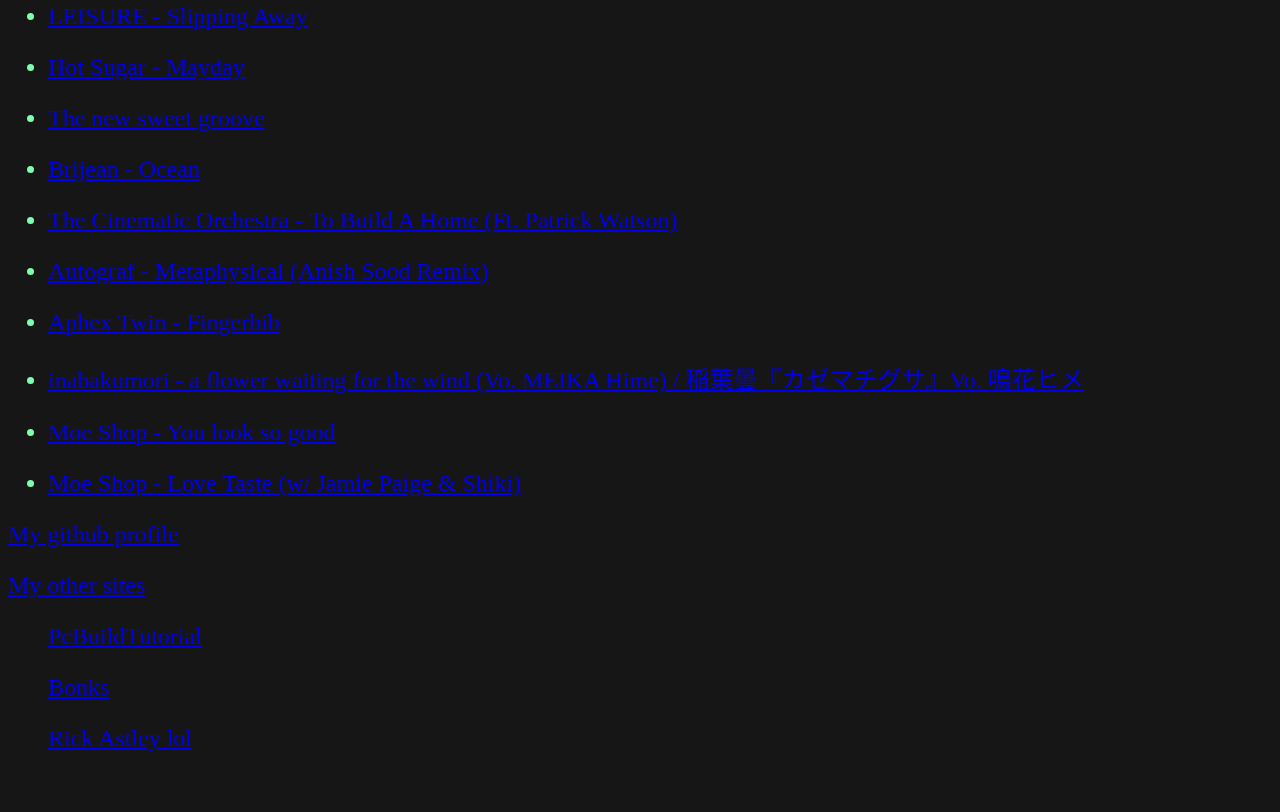
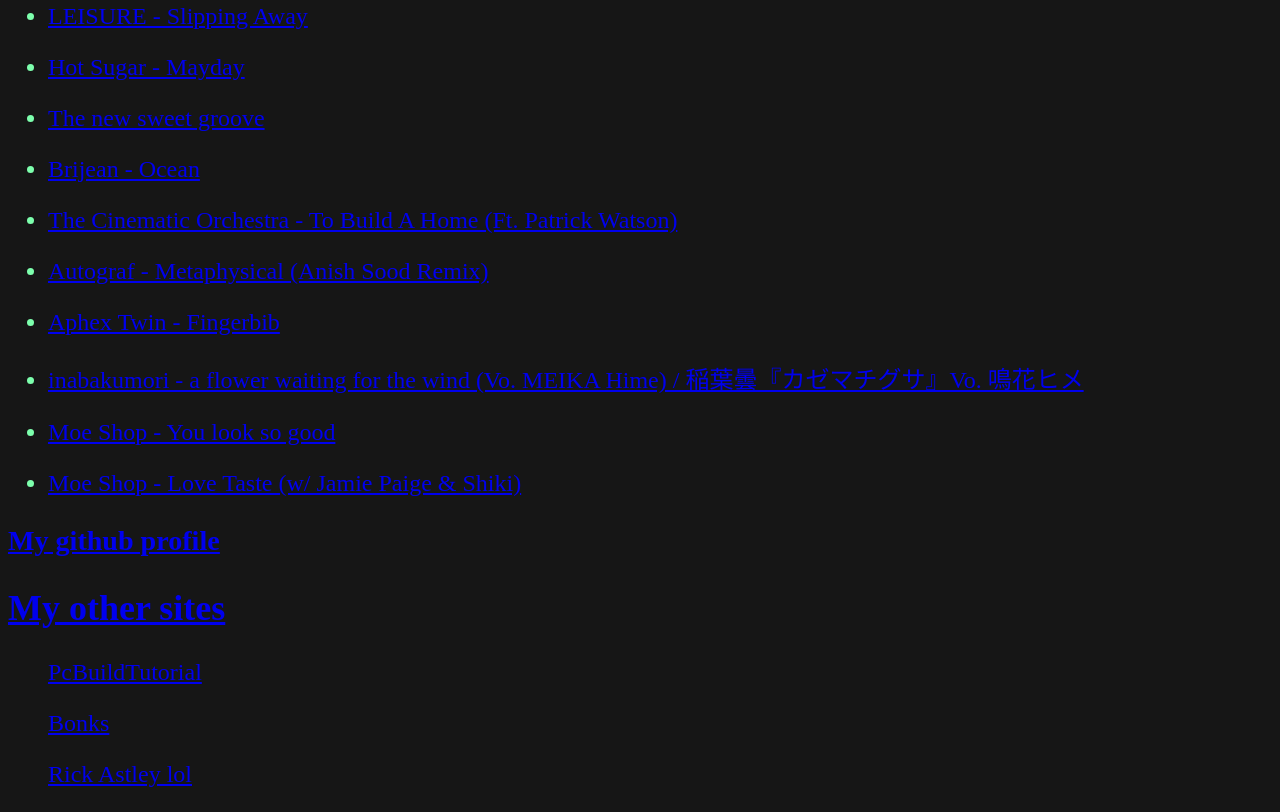
Before and after one commit to AVI8R13/otakuserver, a plain HTML site: page OtakuServer/index.html in a window 1280 px wide. Shown: the part 993-1805 px from the top of the page. Before the commit the page ends 1769 px from the top, so only its background shows below. Drawn offline with Linux system fonts and the light colour scheme; a web font is replaced by a local one.

Commit message:
Update index.html

```diff
--- a/OtakuServer/index.html
+++ b/OtakuServer/index.html
@@ -66,9 +66,9 @@ Songs Featured
 <li> <a  href ="https://www.youtube.com/watch?v=sWbD5q769Ms&list=PLA60JwdaQG9DjeVNwA_HzdjzOpmBTY1s1&index=18&safe=active"> Moe Shop - Love Taste (w/ Jamie Paige & Shiki) </a> </li>
 </ul>
 <p>
-<a href="https://github.com/AVI8R13"> <u> My github profile </u>
+<a href="https://github.com/AVI8R13"> <u> <h3> My github profile </h3> </u>
 <p>
-My other sites
+<h2>My other sites</h2>
 <ul>
 <a href="https://pcbuildtutorial.co.uk/"> PcBuildTutorial </a> </li>
 <p>
```
